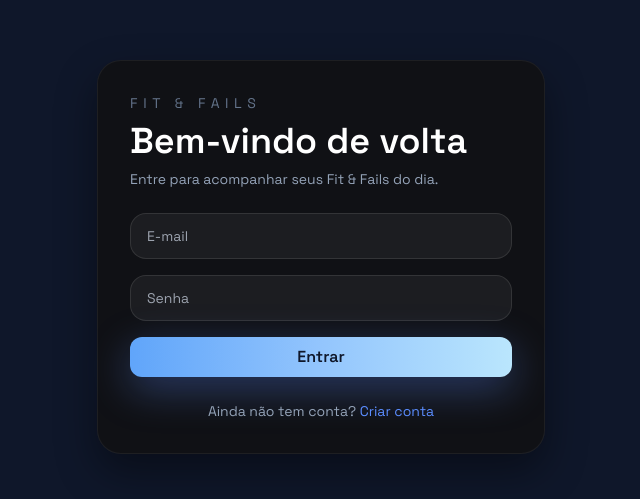
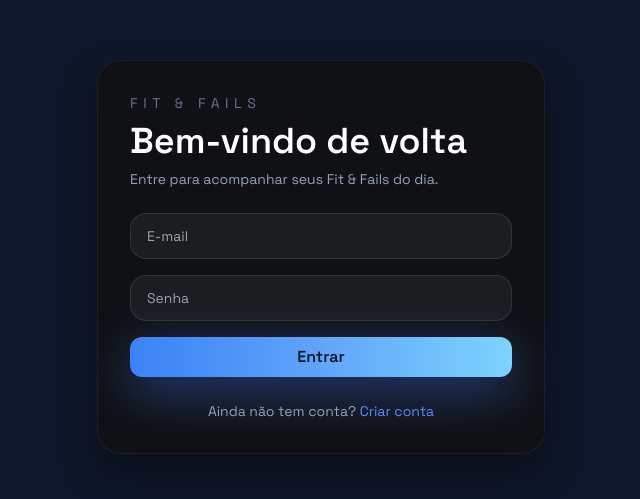
Before and after one commit to Elielton-Ferreira/fit_and_fails, a React (Vite) app in the folder frontend/: page /login in a window 1280 px wide. Shown: the part 143-642 px from the top of the page, without its empty margins (319-959 px from the left). Built offline with nearby package versions, Linux system fonts and the light colour scheme; no server answers.

Commit message:
chore(ui): intensifica neon azul no tema

```diff
--- a/frontend/src/components/feed/PostCard.tsx
+++ b/frontend/src/components/feed/PostCard.tsx
@@ -102,7 +102,7 @@ const PostCard = ({
 
       <div className="px-5 py-4">
         {post.badgeType && (
-          <p className="mb-2 text-xs font-semibold uppercase tracking-wide text-sky-200">
+          <p className="mb-2 text-xs font-semibold uppercase tracking-wide text-sky-200 drop-shadow-[0_2px_8px_rgba(63,124,255,0.55)]">
             🏅 {post.badgeType.replace(/_/g, ' ')}
           </p>
         )}
--- a/frontend/src/components/feed/PostComposer.tsx
+++ b/frontend/src/components/feed/PostComposer.tsx
@@ -243,13 +243,13 @@ const PostComposer = ({ onCreated, onPublished }: { onCreated: (post: Post) => v
               key={option.value}
               type="button"
               onClick={() => setType(option.value)}
-            className={[
-              'flex items-center gap-2 rounded-full border px-4 py-2 text-xs font-semibold transition backdrop-blur-sm',
-              active
-                  ? 'border-sky-200/80 bg-white/10 text-white shadow-[0_10px_30px_rgba(91,141,255,0.22)]'
+              className={[
+                'flex items-center gap-2 rounded-full border px-4 py-2 text-xs font-semibold transition backdrop-blur-sm',
+                active
+                  ? 'border-sky-200/80 bg-white/10 text-white shadow-[0_12px_34px_rgba(63,124,255,0.28)]'
                   : 'border-white/10 bg-white/5 text-slate-200 hover:border-white/20 hover:text-white'
-            ].join(' ')}
-          >
+              ].join(' ')}
+            >
               {option.icon}
               {option.label}
             </button>
--- a/frontend/src/components/navigation/BottomNav.tsx
+++ b/frontend/src/components/navigation/BottomNav.tsx
@@ -64,7 +64,7 @@ const BottomNav = () => (
         className={({ isActive }) =>
           [
             'flex flex-col items-center gap-1 rounded-xl px-2 text-xs font-medium transition',
-            isActive ? 'text-white drop-shadow-[0_5px_20px_rgba(91,141,255,0.35)]' : 'text-slate-300 hover:text-white'
+            isActive ? 'text-white drop-shadow-[0_6px_22px_rgba(63,124,255,0.45)]' : 'text-slate-300 hover:text-white'
           ].join(' ')
         }
       >
--- a/frontend/src/components/navigation/Sidebar.tsx
+++ b/frontend/src/components/navigation/Sidebar.tsx
@@ -85,7 +85,7 @@ const Sidebar = () => {
               [
                 'flex items-center gap-3 rounded-2xl border px-4 py-3 text-sm font-semibold transition backdrop-blur-sm',
                 isActive
-                  ? 'border-sky-200/70 bg-white/10 text-white shadow-[0_10px_30px_rgba(91,141,255,0.22)]'
+                  ? 'border-sky-200/80 bg-white/10 text-white shadow-[0_12px_36px_rgba(63,124,255,0.3)]'
                   : 'border-transparent text-slate-300 hover:border-white/10 hover:bg-white/5 hover:text-white'
               ].join(' ')
             }
--- a/frontend/src/components/ui/Button.tsx
+++ b/frontend/src/components/ui/Button.tsx
@@ -7,8 +7,8 @@ type ButtonProps = ButtonHTMLAttributes<HTMLButtonElement> & {
 
 const variants: Record<NonNullable<ButtonProps['variant']>, string> = {
   primary:
-    'bg-gradient-to-r from-blue-400 via-blue-300 to-sky-200 text-slate-900 shadow-[0_12px_40px_rgba(91,141,255,0.35)] hover:shadow-[0_14px_48px_rgba(147,197,253,0.4)]',
-  secondary: 'border border-white/15 bg-white/10 text-white hover:border-sky-200/60 hover:bg-white/15',
+    'bg-gradient-to-r from-blue-500 via-blue-400 to-sky-300 text-slate-900 shadow-[0_14px_50px_rgba(63,124,255,0.45)] hover:shadow-[0_16px_56px_rgba(127,180,255,0.55)]',
+  secondary: 'border border-white/15 bg-white/10 text-white hover:border-sky-200/70 hover:bg-white/15',
   ghost: 'border border-white/10 bg-transparent text-slate-200 hover:bg-white/5'
 }
 
--- a/frontend/src/styles/index.css
+++ b/frontend/src/styles/index.css
@@ -6,15 +6,15 @@
 
 :root {
   --bg: #05070b;
-  --card: rgba(10, 12, 18, 0.86);
+  --card: rgba(10, 12, 18, 0.9);
   --border: rgba(255, 255, 255, 0.08);
   --text: #f2f4f8;
   --muted: #a3acbe;
-  --accent: #5b8dff;
-  --accent-2: #93c5fd;
-  --shadow: 0 20px 60px rgba(0, 0, 0, 0.45);
+  --accent: #3f7cff;
+  --accent-2: #7fb4ff;
+  --shadow: 0 24px 70px rgba(63, 124, 255, 0.35);
   --input: rgba(255, 255, 255, 0.06);
-  --primary-gradient: linear-gradient(120deg, #5b8dff, #93c5fd);
+  --primary-gradient: linear-gradient(120deg, #3f7cff, #7fb4ff);
 }
 
 .theme-light {
@@ -48,8 +48,8 @@ body {
   min-height: 100vh;
   font-family: 'Space Grotesk', system-ui, -apple-system, BlinkMacSystemFont, 'Segoe UI', sans-serif;
   background:
-    radial-gradient(circle at 12% 18%, rgba(91, 141, 255, 0.1), transparent 28%),
-    radial-gradient(circle at 85% 12%, rgba(147, 197, 253, 0.1), transparent 25%),
+    radial-gradient(circle at 12% 18%, rgba(63, 124, 255, 0.14), transparent 28%),
+    radial-gradient(circle at 85% 12%, rgba(127, 180, 255, 0.14), transparent 25%),
     linear-gradient(180deg, #070912 0%, #04060b 45%, #05070b 100%);
   color: var(--text);
   transition: background 0.3s ease, color 0.3s ease;
@@ -99,7 +99,7 @@ body {
 }
 
 *::selection {
-  background: rgba(91, 141, 255, 0.25);
+  background: rgba(63, 124, 255, 0.28);
   color: #0b1220;
 }
 
@@ -112,10 +112,10 @@ body {
 }
 
 ::-webkit-scrollbar-thumb {
-  background: linear-gradient(180deg, rgba(91, 141, 255, 0.9), rgba(147, 197, 253, 0.9));
+  background: linear-gradient(180deg, rgba(63, 124, 255, 0.95), rgba(127, 180, 255, 0.95));
   border-radius: 999px;
 }
 
 ::-webkit-scrollbar-thumb:hover {
-  background: linear-gradient(180deg, rgba(91, 141, 255, 1), rgba(147, 197, 253, 1));
+  background: linear-gradient(180deg, rgba(63, 124, 255, 1), rgba(127, 180, 255, 1));
 }
```
